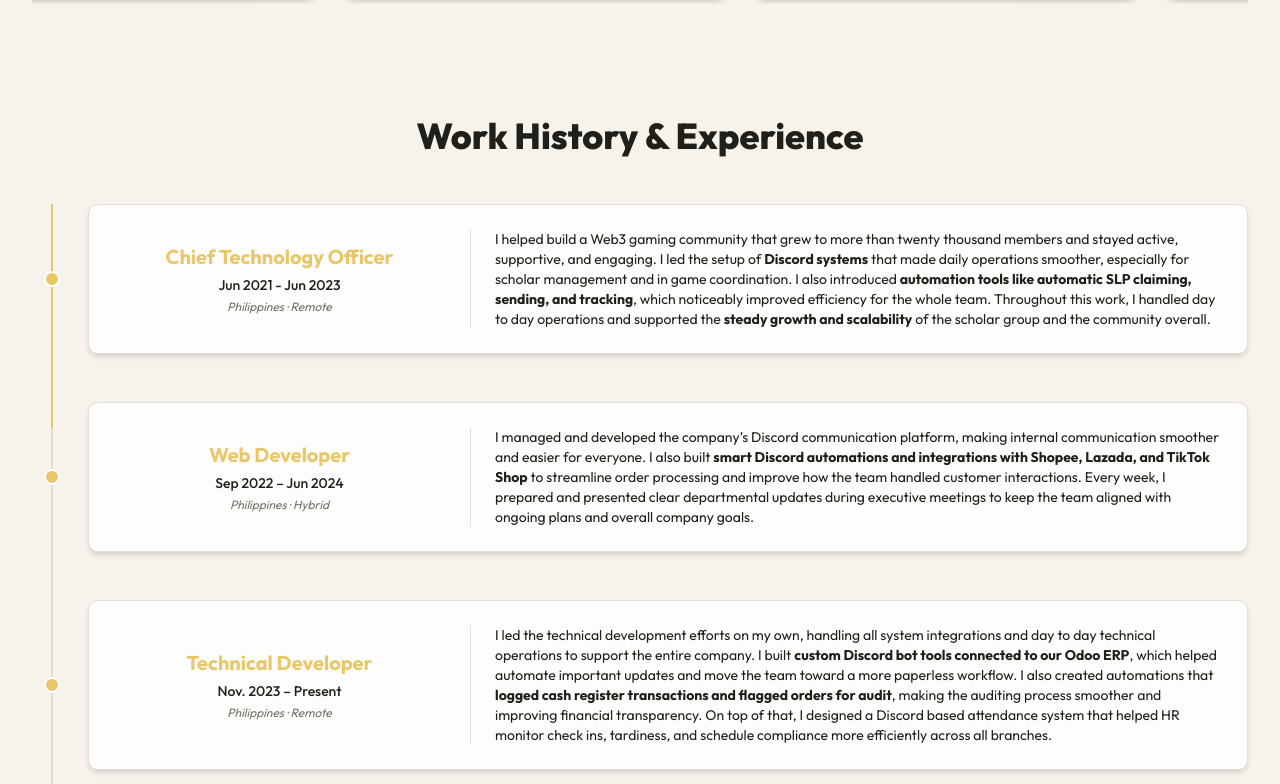
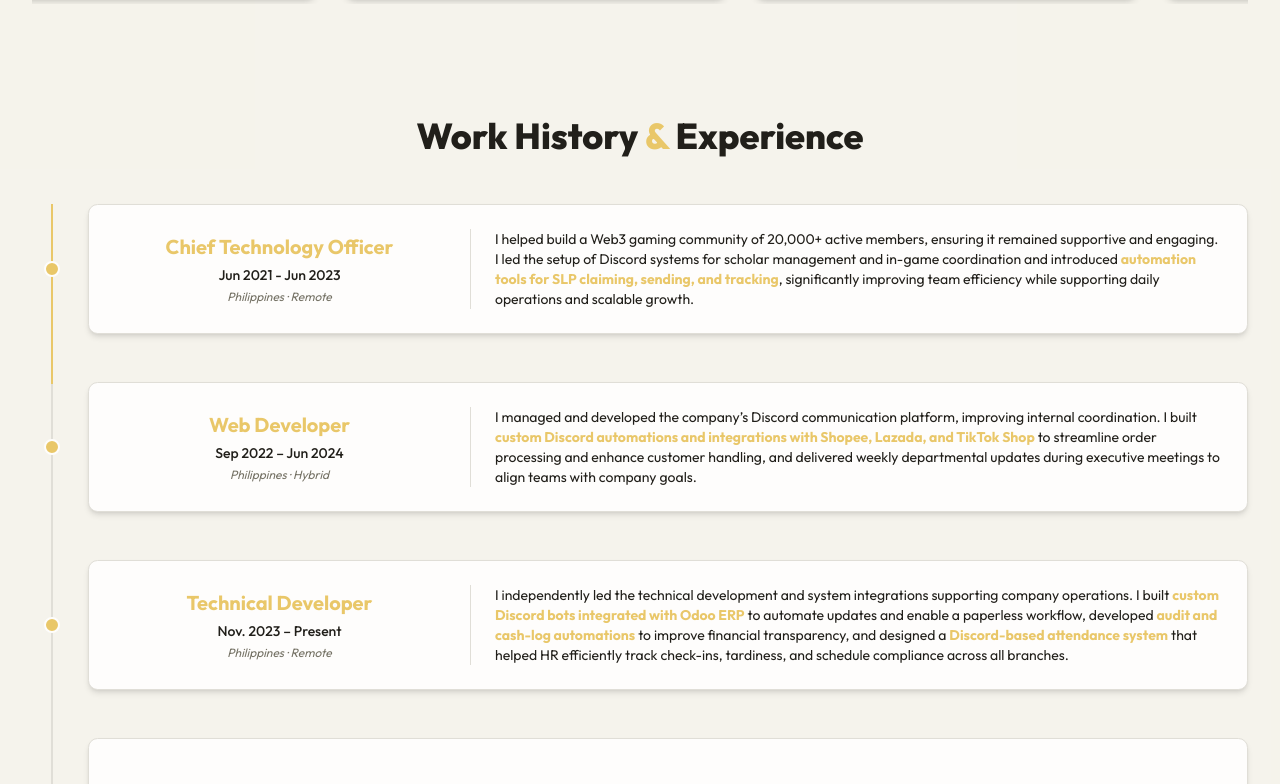
Before and after one commit to henryjre/portfolio, a React (Vite) app: page / in a window 1280 px wide. Shown: the part 1356-2140 px from the top of the page. Built offline with nearby package versions, Linux system fonts and the light colour scheme.

Commit message:
Enhance ExperienceTimeline component: Update experience summaries for clarity and conciseness, improve formatting with class names for better styling, and adjust section title for visual consistency.

```diff
--- a/src/components/Landing/ExperienceTimeline/ExperienceTimeline.jsx
+++ b/src/components/Landing/ExperienceTimeline/ExperienceTimeline.jsx
@@ -10,14 +10,14 @@ const experienceData = [
     location: 'Philippines · Remote',
     summary: (
       <p>
-        I helped build a Web3 gaming community that grew to more than twenty thousand members and
-        stayed active, supportive, and engaging. I led the setup of <strong>Discord systems</strong>{' '}
-        that made daily operations smoother, especially for scholar management and in game
-        coordination. I also introduced{' '}
-        <strong>automation tools like automatic SLP claiming, sending, and tracking</strong>, which
-        noticeably improved efficiency for the whole team. Throughout this work, I handled day to
-        day operations and supported the <strong>steady growth and scalability</strong> of the
-        scholar group and the community overall.
+        I helped build a Web3 gaming community of 20,000+ active members, ensuring it remained
+        supportive and engaging. I led the setup of Discord systems for scholar management and
+        in-game coordination and introduced{' '}
+        <strong className="text-primary">
+          automation tools for SLP claiming, sending, and tracking
+        </strong>
+        , significantly improving team efficiency while supporting daily operations and scalable
+        growth.
       </p>
     ),
   },
@@ -28,14 +28,13 @@ const experienceData = [
     location: 'Philippines · Hybrid',
     summary: (
       <p>
-        I managed and developed the company’s Discord communication platform, making internal
-        communication smoother and easier for everyone. I also built{' '}
-        <strong>
-          smart Discord automations and integrations with Shopee, Lazada, and TikTok Shop
+        I managed and developed the company’s Discord communication platform, improving internal
+        coordination. I built{' '}
+        <strong className="text-primary">
+          custom Discord automations and integrations with Shopee, Lazada, and TikTok Shop
         </strong>{' '}
-        to streamline order processing and improve how the team handled customer interactions. Every
-        week, I prepared and presented clear departmental updates during executive meetings to keep
-        the team aligned with ongoing plans and overall company goals.
+        to streamline order processing and enhance customer handling, and delivered weekly
+        departmental updates during executive meetings to align teams with company goals.
       </p>
     ),
   },
@@ -46,15 +45,14 @@ const experienceData = [
     location: 'Philippines · Remote',
     summary: (
       <p>
-        I led the technical development efforts on my own, handling all system integrations and day
-        to day technical operations to support the entire company. I built{' '}
-        <strong>custom Discord bot tools connected to our Odoo ERP</strong>, which helped automate
-        important updates and move the team toward a more paperless workflow. I also created
-        automations that{' '}
-        <strong>logged cash register transactions and flagged orders for audit</strong>, making the
-        auditing process smoother and improving financial transparency. On top of that, I designed a
-        Discord based attendance system that helped HR monitor check ins, tardiness, and schedule
-        compliance more efficiently across all branches.
+        I independently led the technical development and system integrations supporting company
+        operations. I built{' '}
+        <strong className="text-primary">custom Discord bots integrated with Odoo ERP</strong> to
+        automate updates and enable a paperless workflow, developed{' '}
+        <strong className="text-primary">audit and cash-log automations</strong> to improve
+        financial transparency, and designed a{' '}
+        <strong className="text-primary">Discord-based attendance system</strong> that helped HR
+        efficiently track check-ins, tardiness, and schedule compliance across all branches.
       </p>
     ),
   },
@@ -165,7 +163,7 @@ const ExperienceTimeline = () => {
     <section ref={sectionRef} className="py-12">
       <div className="container mx-auto max-w-[1440px] px-4 md:px-6 lg:px-8">
         <h2 className="text-4xl font-extrabold text-foreground text-center mb-12">
-          Work History & Experience
+          Work History <span className="text-primary">&</span> Experience
         </h2>
 
         <div className="relative">
```
